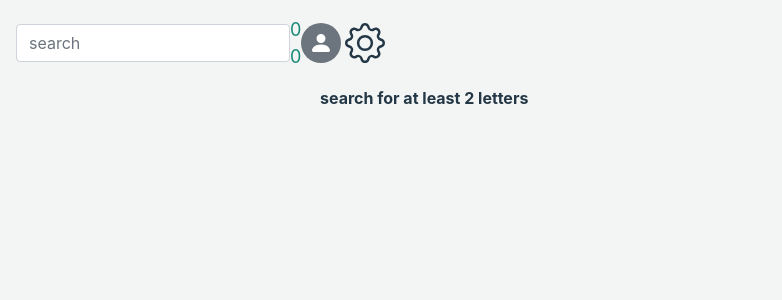
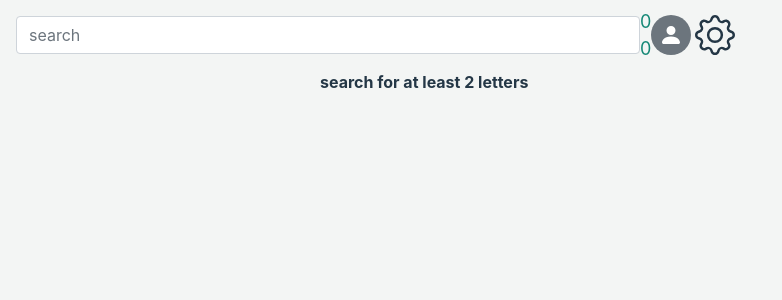
Before and after one commit to MarcProe/dididrinkit, a Nuxt app: page / in a window 1280 px wide. Shown: the top 300 px of the page, without its empty margins (0-782 px from the left). Built offline with nearby package versions, Linux system fonts and the light colour scheme.

Commit message:
fix: ing the navbar style

```diff
--- a/components/TopBar.vue
+++ b/components/TopBar.vue
@@ -1,18 +1,17 @@
 <template>
   <b-navbar class="mynav" fixed="top" sticky toggleable="lg">
-    <b-nav-form>
     <b-form-input
       ref="search"
       v-model="text"
+      class="w-50"
       debounce="500"
       type="text"
       placeholder="search"
       :formatter="sanitizeInput"
       @update="beerinput"
     />
-    </b-nav-form>
 
-    <b-nav-text
+    <div
       v-b-tooltip.hover
       title="checked beers / wishlist"
       class="text-center nav-text"
@@ -23,9 +22,9 @@
         ><br
       /></span>
       <span v-if="$store.state.usewishlist">{{ wshown }}</span>
-    </b-nav-text>
-    <b-avatar :src="avatar" fluid button @click="sync" />
-    <IconGear v-b-toggle.sidebar flex style="max-height: 40px" />
+    </div>
+    <b-avatar :src="avatar" button @click="sync" />
+    <IconGear v-b-toggle.sidebar style="max-height: 40px" />
   </b-navbar>
 </template>
 
```
Lines whose indentation alone changed are shown as unchanged.
